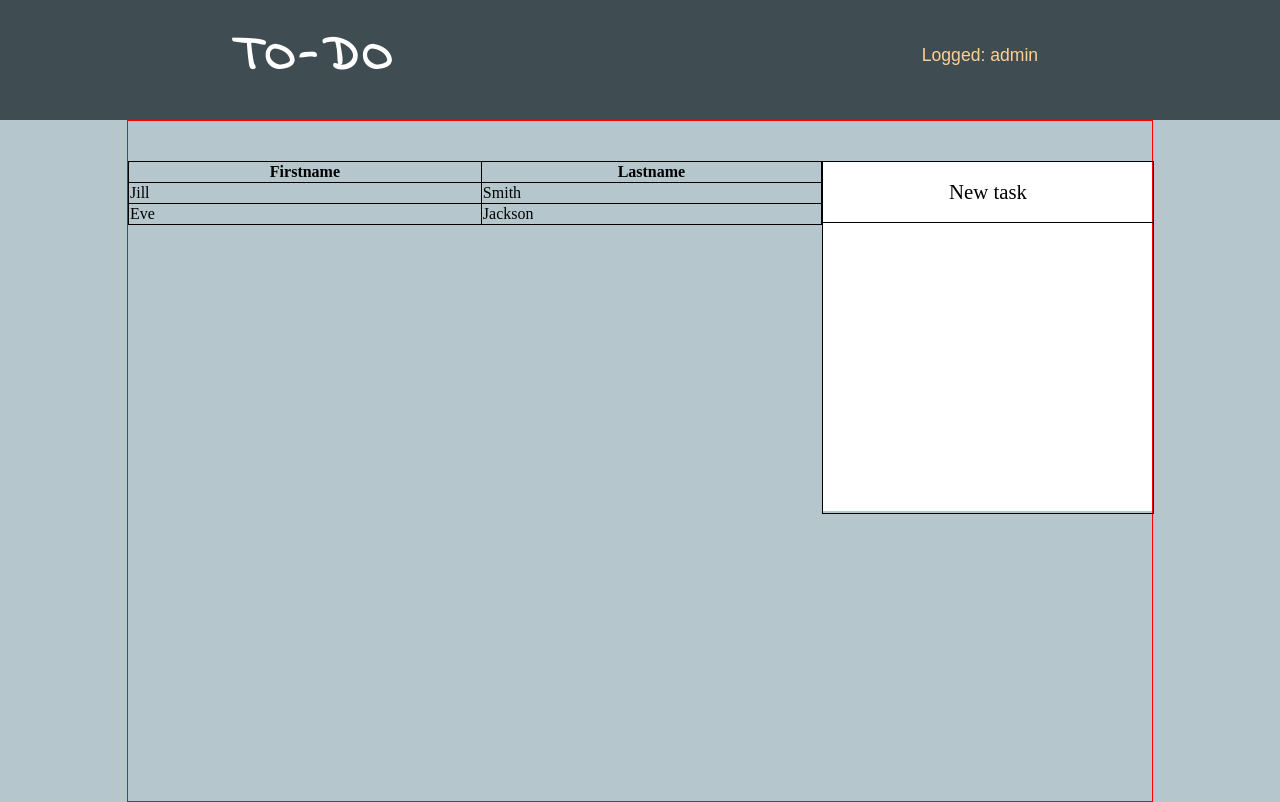
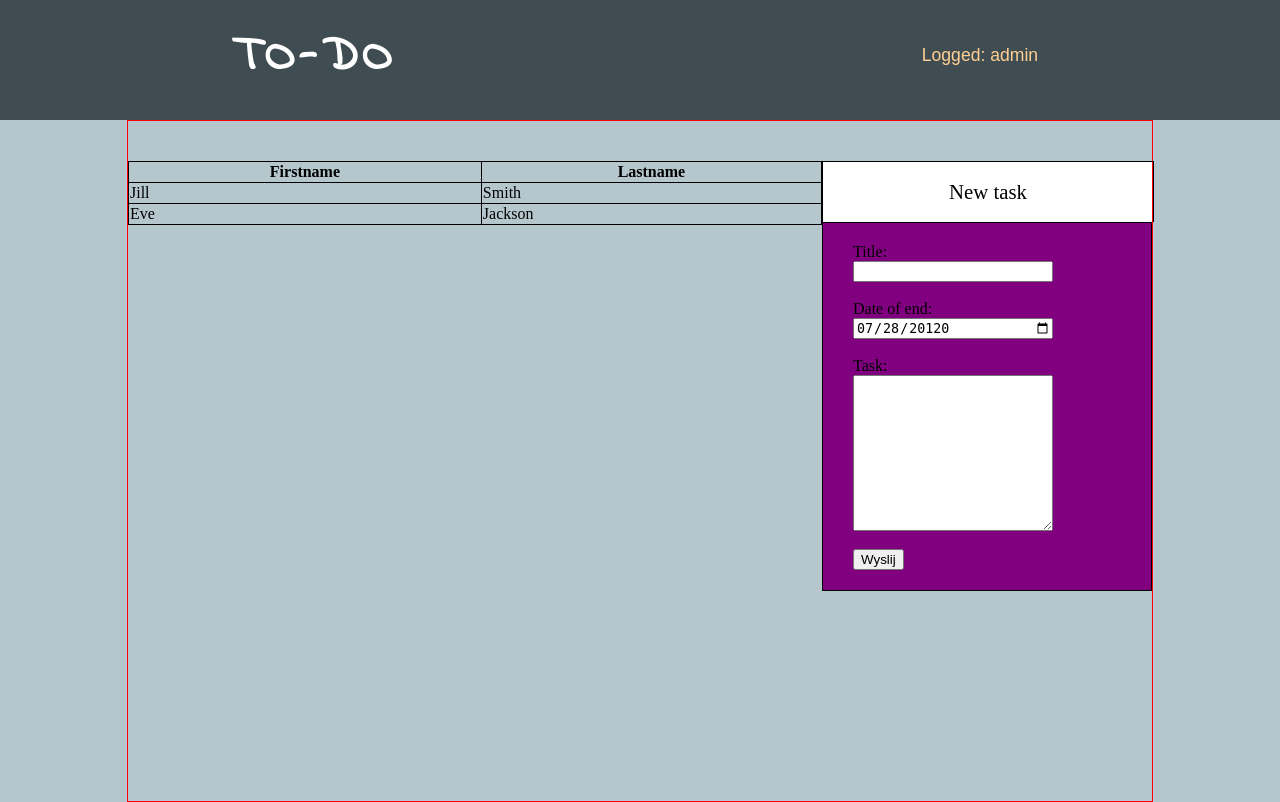
Before and after one commit to kryzasada/Django-Todo-App, a Django app: page /logged in a window 1280 px wide. Run offline with Django 3.2, Linux system fonts and the light colour scheme; a user stored in the database is signed in; data comes from the database, SQL or seed files in the repository.

Commit message:
Almost working new tasks form

```diff
--- a/templates/base_css.css
+++ b/templates/base_css.css
@@ -200,7 +200,7 @@ table.todo-list{
 
 div.new-todo{
     width:330px;
-    height: 350px;
+    height: 430px;
     background-color: white;
     float: right;
     box-sizing: border-box;
@@ -228,9 +228,11 @@ div.new-todo > .header{
 }
 
 div.new-todo > .body{
-     width:100%;
-     height: 290px;
-     #background-color: purple;
+     width: 100%;
+     height: 369px;
+     background-color: purple;
      display: block;
      border: 1px solid black;
+     padding: 20px 0 0 30px;
+     box-sizing: border-box;
 }
--- a/templates/logged.html
+++ b/templates/logged.html
@@ -3,17 +3,69 @@
 {% block content %}
 
 <div class="new-todo">
-    <dev class="header">
+    <div class="header">
         <p> New task </p>
-    </dev>
+    </div>
 
-    <dev class="body">
-<!--        <form method="POST" >{% csrf_token %}-->
-<!--    {{ form.as_p }}-->
+    <div class="body">
+
+        <form method="POST" >{% csrf_token %}
+            <label> Title: </label>
+            <br>
 <!--            <input type="date" name="date" value="20120-07-28" required="" id="id_date">-->
-<!--        <input type="submit" value="Wyslij">-->
-<!--    </form>-->
-    </dev>
+            <input type="text" name="title" maxlength="30" required="" id="id_title" style="width: 200px">
+            {{ form.title.errors }}
+
+            <br>
+            <br>
+            <label> Date of end: </label>
+            <br>
+            <input type="date" name="date" value="20120-07-28" required="" id="id_date" style="width: 200px">
+            {% if form.date.errors %}
+                <p class="label-danger">
+                    Email is invalid or already taken!
+                </p>
+            {% endif %}
+
+            <br>
+            <br>
+            <label> Task: </label>
+            <br>
+            <textarea name="text" cols="40" rows="10" required="" id="id_text" style="width: 200px"></textarea>
+            {{ form.date.errors }}
+            {{ form.title.errors }}
+            {{ form.text.errors }}
+            {{ form.users.errors }}
+
+            {% if form.date.errors %}
+                <p class="label-danger">
+                    data
+                </p>
+            {% endif %}
+
+                        {% if form.title.errors %}
+                <p class="label-danger">
+                    title
+                </p>
+            {% endif %}
+
+                        {% if form.text.errors %}
+                <p class="label-danger">
+                    text
+                </p>
+            {% endif %}
+
+                        {% if form.users.errors %}
+                <p class="label-danger">
+                   user
+                </p>
+            {% endif %}
+            <br>
+            <br>
+            <input type="submit" value="Wyslij">
+        </form>
+
+    </div>
 
 </div>
 
```
Also changed, not shown: posts/migrations/0003_auto_20200730_0043.py (added).
